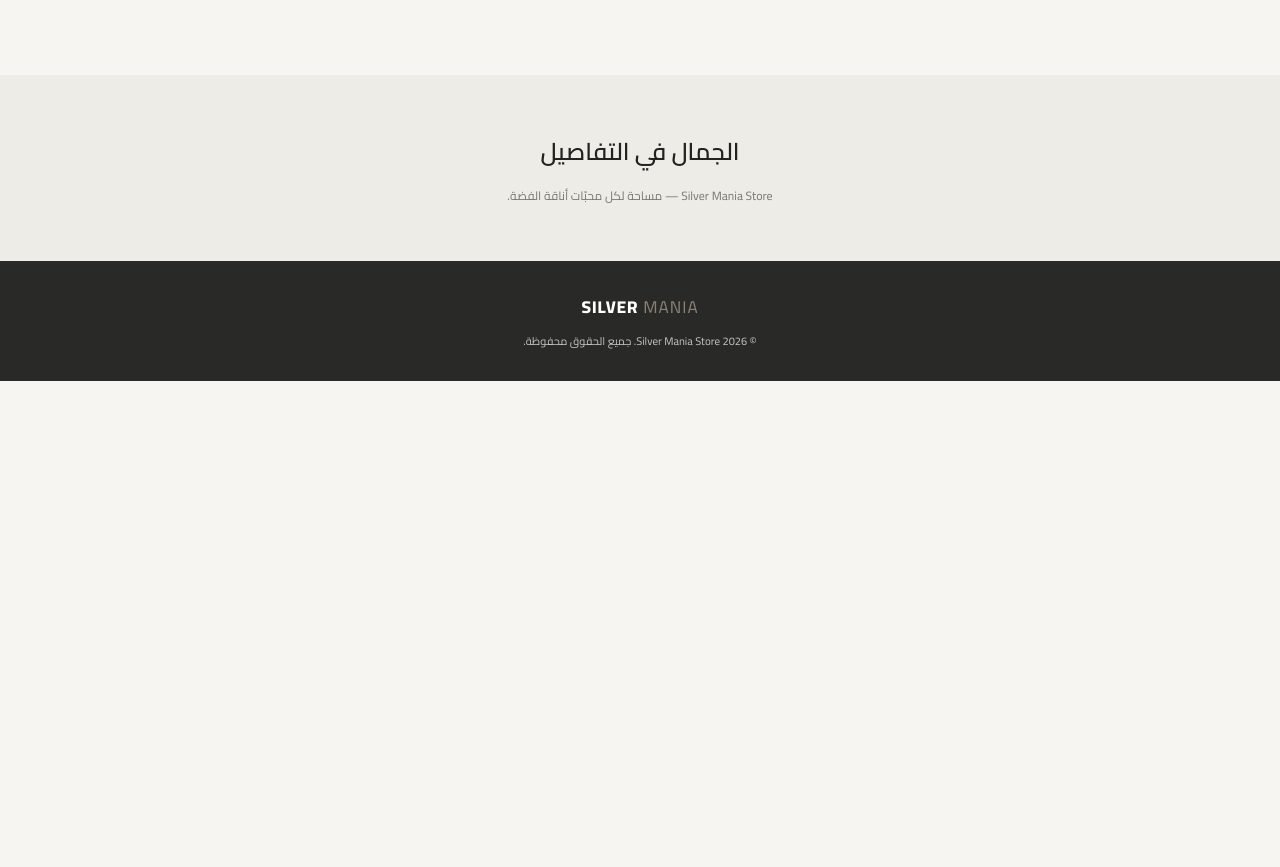
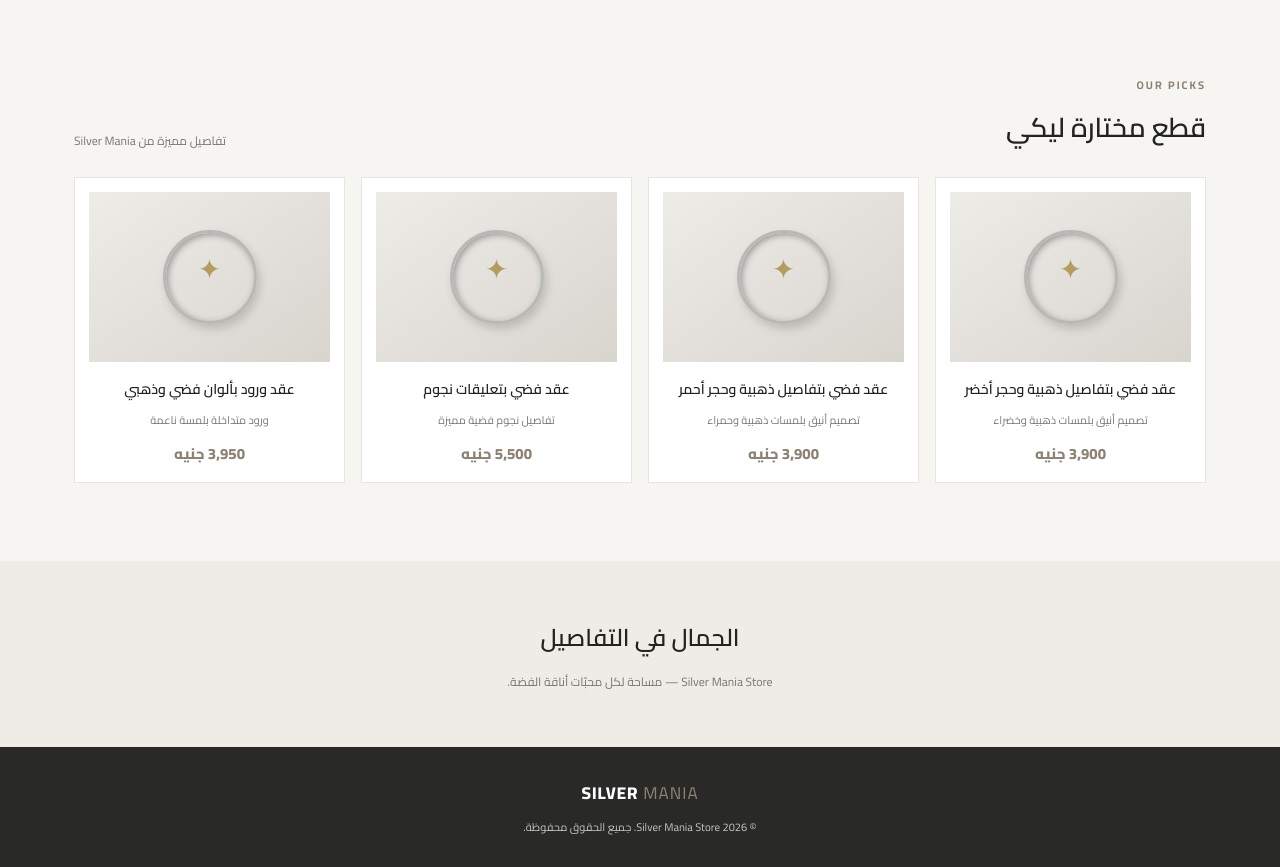
Before and after one commit to nehalmismaiel-bit/silver-mania-store, a plain HTML site: page index.html in a window 1280 px wide. Shown: the part 1012-1879 px from the top of the page. Before the commit the page ends 1393 px from the top, so only its background shows below. Drawn offline with Linux system fonts and the light colour scheme.

Commit message:
Add four necklace products and prices

```diff
--- a/index.html
+++ b/index.html
@@ -36,9 +36,18 @@
     .category:nth-child(2){background:linear-gradient(135deg,#d8d5cf,#aaa9a4)}.category:nth-child(3){background:linear-gradient(135deg,#e6e1dc,#c6bdb3)}
     .category:before{content:"";position:absolute;width:155px;height:155px;border:1px solid #ffffff9c;border-radius:50%;top:-48px;left:15px;z-index:-1}
     .category strong{font-size:20px;font-weight:600}.category span{font-size:11px;color:#555;margin-top:5px}
+
+    .products{display:grid;grid-template-columns:repeat(4,1fr);gap:16px}
+    .product{background:#fff;border:1px solid var(--line);padding:14px;text-align:center}
+    .product-art{height:170px;background:linear-gradient(145deg,#eeece7,#d8d5cf);display:grid;place-items:center;margin-bottom:14px;position:relative;overflow:hidden}
+    .product-art:before{content:"";width:88px;height:88px;border:3px solid #b8b9b6;border-radius:50%;box-shadow:inset 2px 2px 6px #999,3px 5px 9px #7775}
+    .product-art:after{content:"✦";position:absolute;color:#b49b62;font-size:28px;top:45%;left:50%;transform:translate(-50%,-50%)}
+    .product h3{font-size:14px;font-weight:600;margin:8px 0}
+    .product p{font-size:11px;color:var(--muted);margin:0 0 9px}
+    .price{font-size:15px;font-weight:800;color:var(--accent)}
     .note{background:#eeece7;text-align:center;padding:54px 24px;margin-bottom:0}.note h2{font-size:24px;font-weight:600;margin:0 0 10px}.note p{font-size:12px;color:var(--muted);margin:0}
     footer{background:#292a28;color:#fff;padding:30px 24px;text-align:center;font-size:11px}footer .brand{font-size:17px;margin-bottom:8px}footer p{color:#c6c5c0;margin:0}
-    @media(max-width:700px){.nav{padding:14px 17px}.links{gap:13px;font-size:11px}.links a:nth-child(3){display:none}.brand{font-size:16px}.cart{padding:7px 10px}.hero{grid-template-columns:1fr;margin:15px auto 55px;gap:15px}.hero-copy{padding:35px 4px 10px}.hero-art{min-height:300px;grid-row:1}.ring{width:135px;height:135px;border-width:11px}.ring:after{left:43px}.categories{grid-template-columns:1fr}.category{min-height:145px}.section-head{align-items:start;flex-direction:column}.section-head h2{font-size:23px}}
+    @media(max-width:900px){.products{grid-template-columns:repeat(2,1fr)}}\n    @media(max-width:700px){.nav{padding:14px 17px}.links{gap:13px;font-size:11px}.links a:nth-child(3){display:none}.brand{font-size:16px}.cart{padding:7px 10px}.hero{grid-template-columns:1fr;margin:15px auto 55px;gap:15px}.hero-copy{padding:35px 4px 10px}.hero-art{min-height:300px;grid-row:1}.ring{width:135px;height:135px;border-width:11px}.ring:after{left:43px}.categories{grid-template-columns:1fr}.category{min-height:145px}.section-head{align-items:start;flex-direction:column}.section-head h2{font-size:23px}}
   </style>
 </head>
 <body>
@@ -46,7 +55,7 @@
   <header>
     <nav class="nav" aria-label="القائمة الرئيسية">
       <a class="brand" href="#">SILVER <span>MANIA</span></a>
-      <div class="links"><a href="#home">الرئيسية</a><a href="#collections">المجموعات</a><a href="#about">عن المتجر</a></div>
+      <div class="links"><a href="#home">الرئيسية</a><a href="#collections">المجموعات</a><a href="#products">المنتجات</a><a href="#about">عن المتجر</a></div>
       <button class="cart" type="button" aria-label="سلة التسوق">السلة <span id="cart-count">0</span></button>
     </nav>
   </header>
@@ -70,6 +79,16 @@
         <a class="category" href="#contact"><strong>الحلقان</strong><span>أناقة في كل تفصيلة ←</span></a>
       </div>
     </section>
+
+    <section class="section" id="products">
+      <div class="section-head"><div><div class="eyebrow">OUR PICKS</div><h2>قطع مختارة ليكي</h2></div><p>تفاصيل مميزة من Silver Mania</p></div>
+      <div class="products">
+        <article class="product"><div class="product-art" role="img" aria-label="عقد فضي بتفاصيل ذهبية وحجر أخضر"></div><h3>عقد فضي بتفاصيل ذهبية وحجر أخضر</h3><p>تصميم أنيق بلمسات ذهبية وخضراء</p><div class="price">3,900 جنيه</div></article>
+        <article class="product"><div class="product-art" role="img" aria-label="عقد فضي بتفاصيل ذهبية وحجر أحمر"></div><h3>عقد فضي بتفاصيل ذهبية وحجر أحمر</h3><p>تصميم أنيق بلمسات ذهبية وحمراء</p><div class="price">3,900 جنيه</div></article>
+        <article class="product"><div class="product-art" role="img" aria-label="عقد فضي بتعليقات نجوم"></div><h3>عقد فضي بتعليقات نجوم</h3><p>تفاصيل نجوم فضية مميزة</p><div class="price">5,500 جنيه</div></article>
+        <article class="product"><div class="product-art" role="img" aria-label="عقد ورود بألوان فضي وذهبي"></div><h3>عقد ورود بألوان فضي وذهبي</h3><p>ورود متداخلة بلمسة ناعمة</p><div class="price">3,950 جنيه</div></article>
+      </div>
+    </section>
     <section class="note" id="about"><h2>الجمال في التفاصيل</h2><p>Silver Mania Store — مساحة لكل محبّات أناقة الفضة.</p></section>
   </main>
   <footer id="contact"><div class="brand">SILVER <span>MANIA</span></div><p>© <span id="year"></span> Silver Mania Store. جميع الحقوق محفوظة.</p></footer>
```
